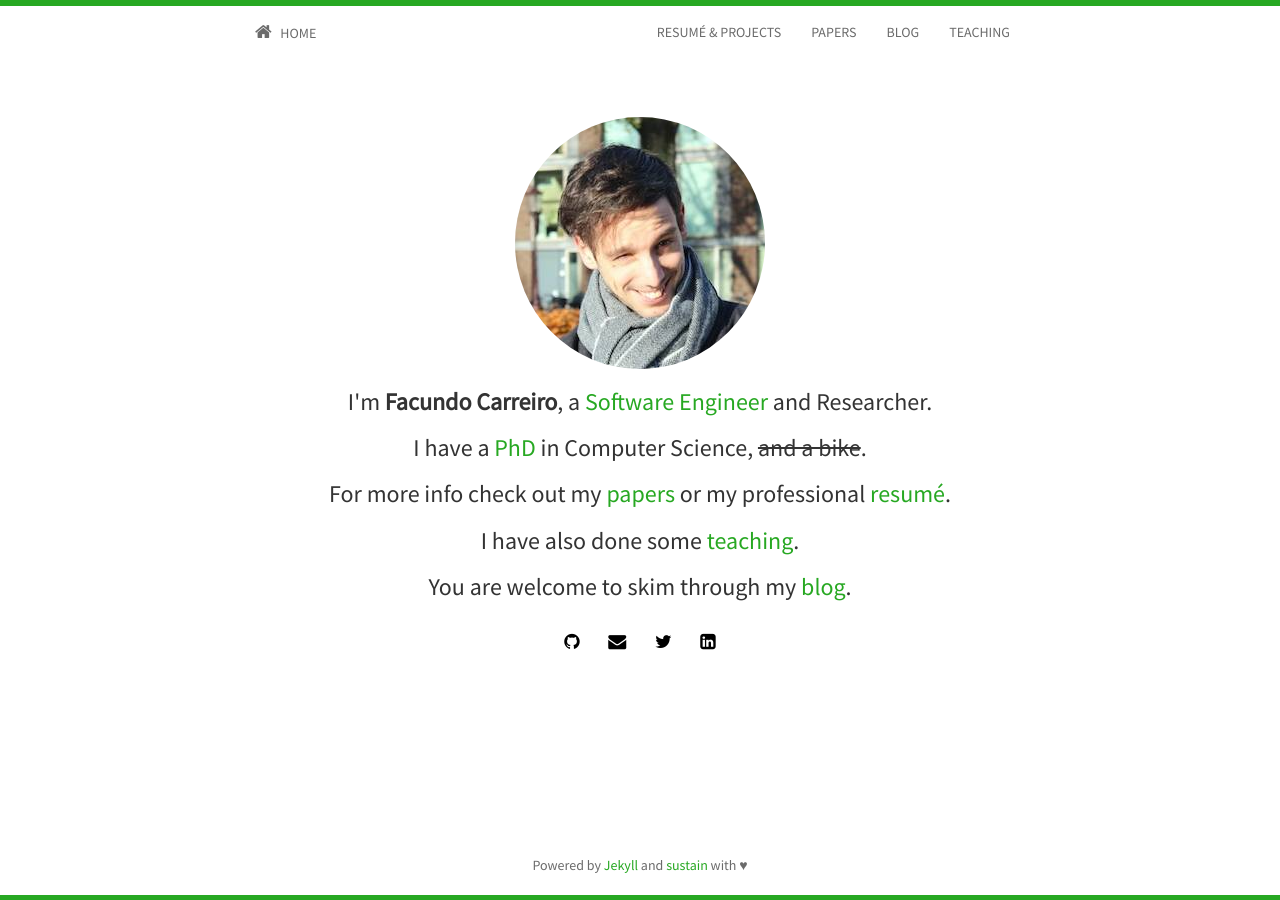
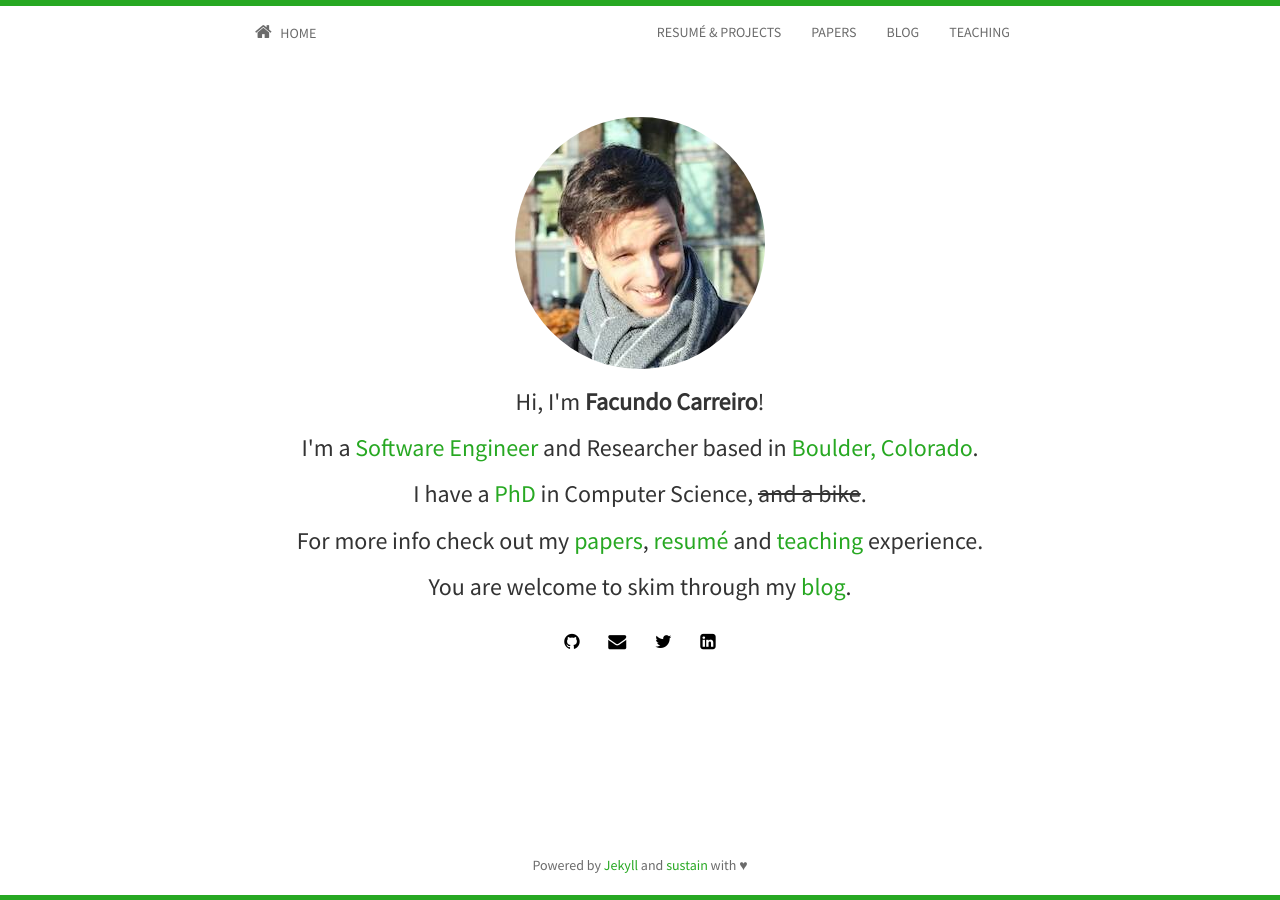
Before and after one commit to fcarreiro/fcarreiro.github.com, a Jekyll site: the page built from index.html, in a window 1280 px wide. Built offline with Jekyll 4.4.1, drawn with Linux system fonts in a browser that asks for light colours; nearby versions of some CDN libraries; the list of posts is cut into pages by our own code.

Commit message:
I'm in Boulder, CO

```diff
--- a/index.html
+++ b/index.html
@@ -7,10 +7,10 @@ layout: home
 	  <div class="avatar">
 		<img class="img-circle" src="{{ site.baseurl }}static/img/{{ site.avatar }}" alt="Responsive image">
 	  </div>
-	  <h3>I'm <strong>{{ site.author }}</strong>, a <a href="{{ site.baseurl }}projects.html">Software Engineer</a> and Researcher.</h3>
+	  <h3>Hi, I'm <strong>{{ site.author }}</strong>!</h3>
+		<h3>I'm a <a href="{{ site.baseurl }}projects.html">Software Engineer</a> and Researcher based in <a href="https://www.google.com/maps/place/Boulder,+Colorado" target="_blank">Boulder, Colorado</a>.</h3>
 	  <h3>I have a <a href="{{ site.baseurl }}papers.html">PhD</a> in Computer Science, <s>and a bike</s>.</h3>
-	  <h3>For more info check out my <a href="{{ site.baseurl }}papers.html">papers</a> or my professional <a href="{{ site.baseurl }}projects.html">resumé</a>.</h3>
-	  <h3>I have also done some <a href="{{ site.baseurl }}teaching.html">teaching</a>.</h3>
+	  <h3>For more info check out my <a href="{{ site.baseurl }}papers.html">papers</a>, <a href="{{ site.baseurl }}projects.html">resumé</a> and <a href="{{ site.baseurl }}teaching.html">teaching</a> experience.</h3>
 	  <h3>You are welcome to skim through my <a href="{{ site.baseurl }}blog.html">blog</a>.</h3>
 		<!-- <h3>If you like chatting you can ask my <a href="{{ site.baseurl }}hirebot.html">chatbot</a> about me.</h3> -->
 	  <!-- <h3>Contact me at <a href="http://twitter.com/{{ site.twitter }}">@{{ site.twitter }}</a> or by <a href="mailto:{{ site.email }}">email</a>.</h3> -->
```
